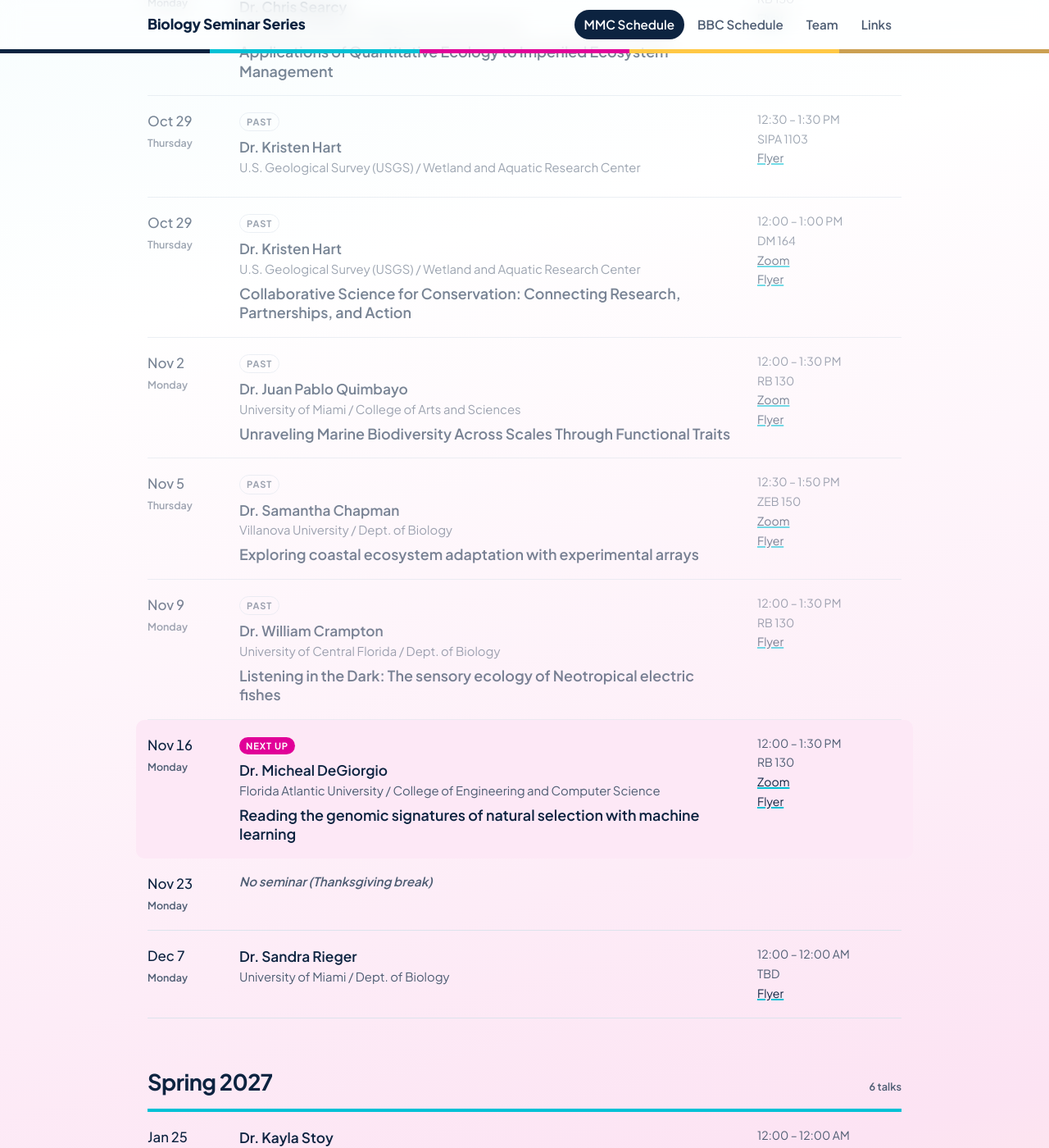
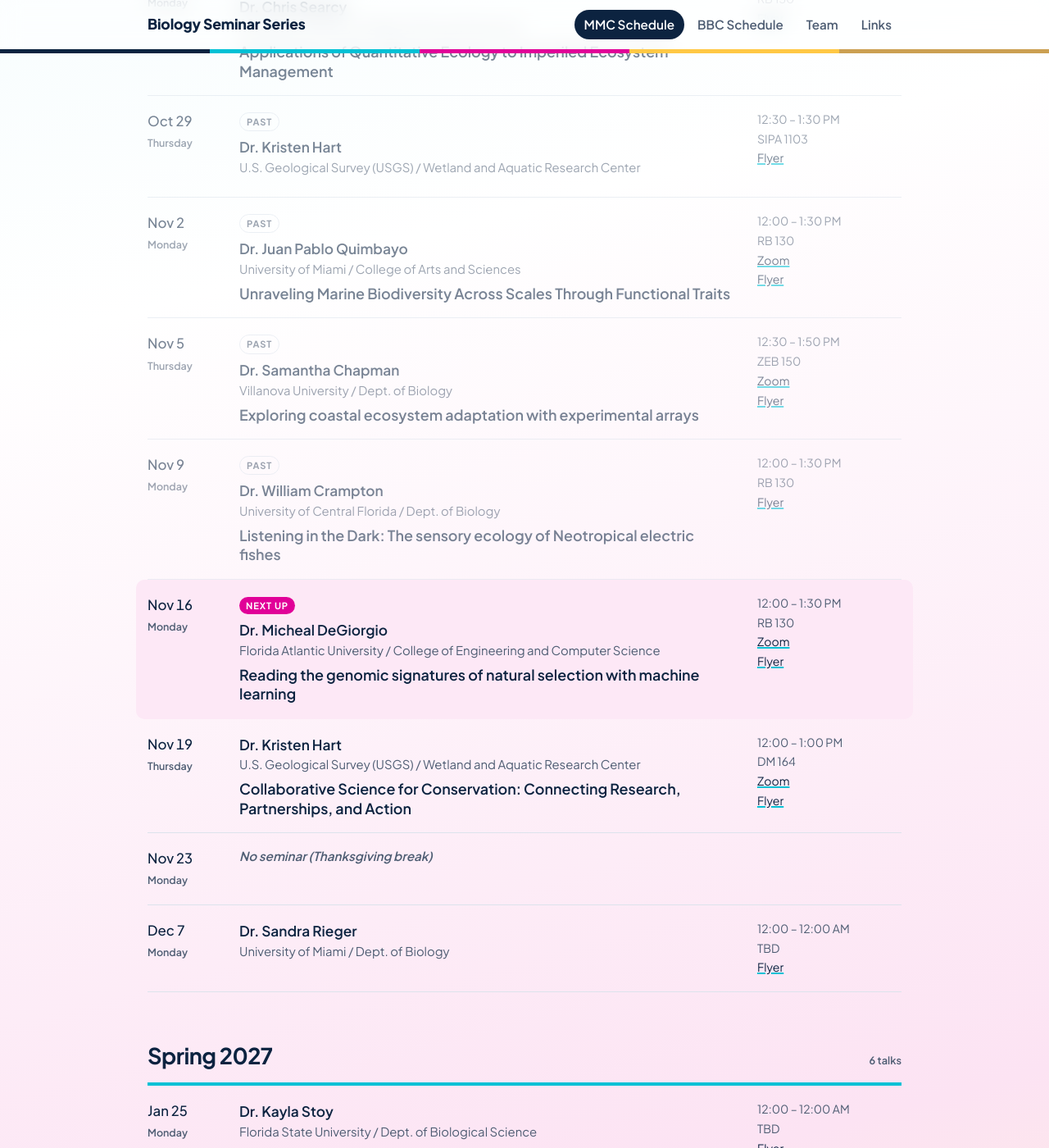
Before and after one commit to fiu-bio-seminar/fiu-bio-seminar.github.io, a Jekyll site: the page built from mmc.html, in a window 1280 px wide and 1400 px high, scrolled down 1237 px. Shown: the whole window at 82% size. Built offline with Jekyll 4.4.1, drawn with Linux system fonts in a browser that asks for light colours.

Commit message:
change date

```diff
--- a/_talks/MMC/2026_Fall/2026-11-19-hart.md
+++ b/_talks/MMC/2026_Fall/2026-11-19-hart.md
@@ -1,6 +1,6 @@
 ---
 semester: Fall 2026
-date: 2026-10-29
+date: 2026-11-19
 speaker: Dr. Kristen Hart
 affiliation: U.S. Geological Survey (USGS) / Wetland and Aquatic Research Center
 title: "Collaborative Science for Conservation: Connecting Research, Partnerships, and Action"
```
